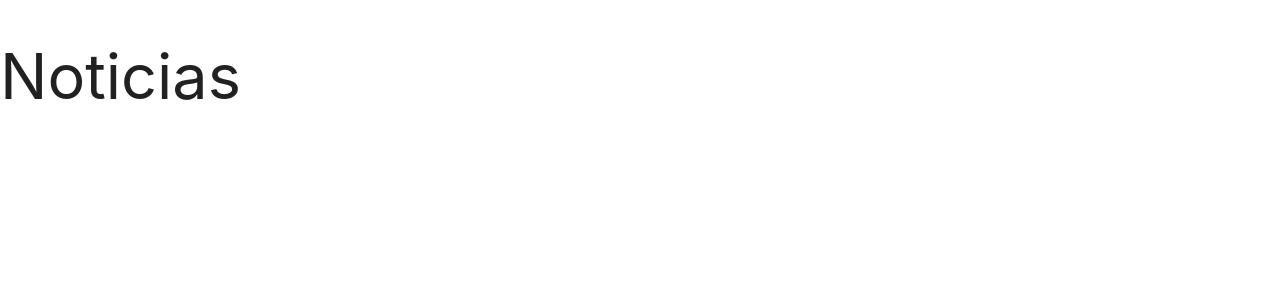
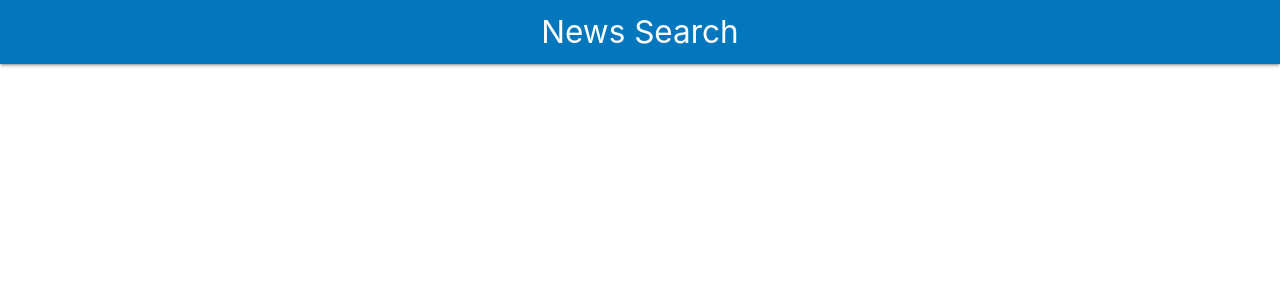
Before and after one commit to PabloVeraH/react_news, a React (Create React App) app: page / in a window 1280 px wide. Shown: the top 300 px of the page. Built offline with nearby package versions, Linux system fonts and the light colour scheme.

Commit message:
Add header component

```diff
--- a/src/App.js
+++ b/src/App.js
@@ -1,8 +1,17 @@
-import React from 'react';
+import React, { Fragment } from 'react';
+import Header from './components/Header';
 
 function App() {
   return (
-    <h1>Noticias</h1>
+    <Fragment>
+        <Header
+          titulo='News Search'
+        />
+
+        <div className="container white">
+
+        </div>
+    </Fragment>
   );
 }
 
--- /dev/null
+++ b/src/components/Header.js
@@ -0,0 +1,11 @@
+import React from 'react';
+
+const Header = ({titulo}) => {
+    return (
+        <nav className="nav-wrapper light-blue darken-3">
+            <a href="#!" className="brand-logo center">{titulo}</a>
+        </nav>
+     );
+}
+
+export default Header;
```
